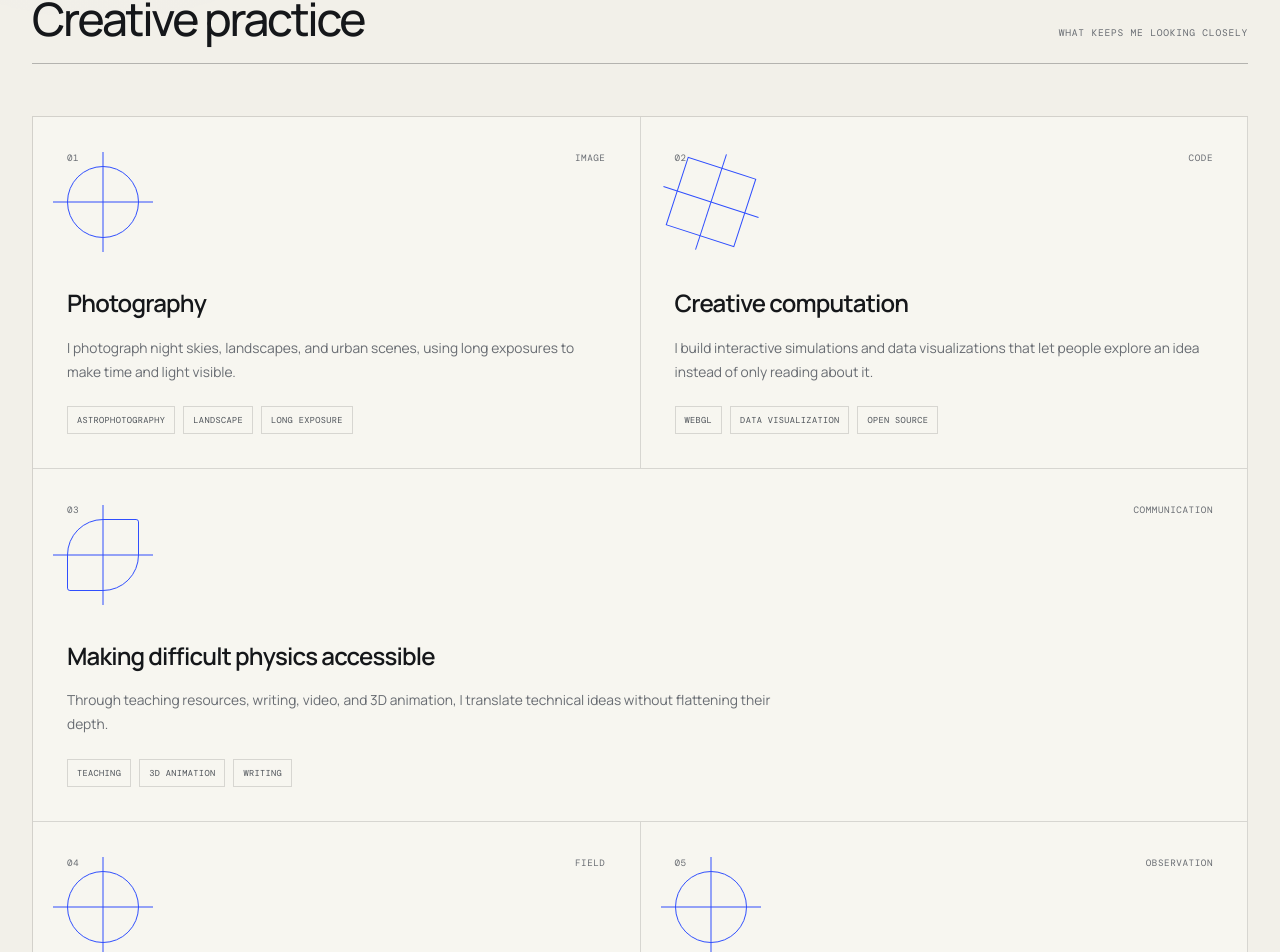
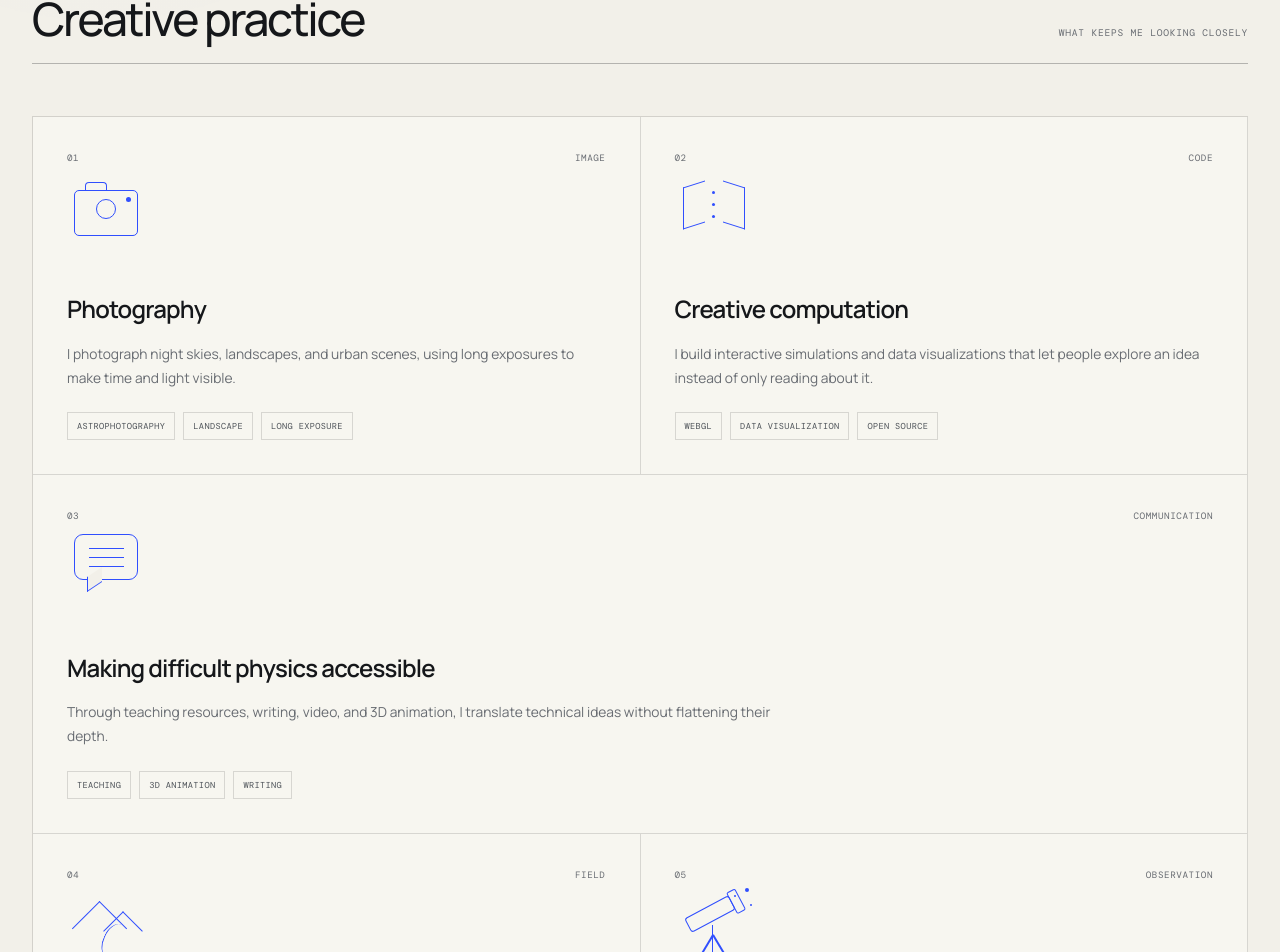
Before and after one commit to hyperfi/my-portfolio, a Vue app: page /hobbies in a window 1280 px wide. Shown: the part 842-1794 px from the top of the page. Built offline with nearby package versions, Linux system fonts and the light colour scheme; a web font is replaced by a local one.

Commit message:
Refactor code structure for improved readability and maintainability

```diff
--- a/src/style.css
+++ b/src/style.css
@@ -339,11 +339,11 @@ img { display: block; max-width: 100%; }
 }
 .section-heading-light .eyebrow, .section-heading-light > p { color: rgba(248,248,244,.62); }
 .simulation-grid {
-  display: grid; grid-template-columns: repeat(3, 1fr); gap: 1px; margin-top: 76px;
+  display: grid; grid-template-columns: repeat(2, 1fr); gap: 1px; margin-top: 76px;
   border: 1px solid rgba(248,248,244,.14); background: rgba(248,248,244,.14);
 }
 .simulation-card {
-  min-height: 548px; display: flex; flex-direction: column; padding: 24px;
+  min-height: 520px; display: flex; flex-direction: column; padding: 24px;
   background: var(--night); transition: background 220ms ease, transform 220ms ease;
 }
 .simulation-card:hover { background: var(--night-soft); transform: translateY(-4px); }
@@ -594,17 +594,87 @@ img { display: block; max-width: 100%; }
   font-family: 'DM Mono', monospace; font-size: .58rem; letter-spacing: .06em; text-transform: uppercase;
 }
 .practice-mark {
-  width: 72px; height: 72px; margin-top: auto; position: relative;
-  border: 1px solid var(--accent); border-radius: 50%;
+  width: 78px; height: 78px; margin-top: auto; position: relative; color: var(--accent);
 }
-.practice-mark::before, .practice-mark::after {
-  content: ''; position: absolute; inset: 50% auto auto 50%; background: var(--accent);
-  transform: translate(-50%,-50%);
+.practice-mark span, .practice-mark span::before, .practice-mark span::after {
+  position: absolute; box-sizing: border-box;
 }
-.practice-mark::before { width: 100px; height: 1px; }
-.practice-mark::after { width: 1px; height: 100px; }
-.practice-card:nth-child(2) .practice-mark { border-radius: 0; transform: rotate(18deg); }
-.practice-card:nth-child(3) .practice-mark { border-radius: 50% 4% 50% 4%; }
+.practice-mark span::before, .practice-mark span::after { content: ''; }
+
+.practice-mark--camera .practice-mark__primary {
+  inset: 24px 7px 8px; border: 1.5px solid currentColor; border-radius: 5px;
+}
+.practice-mark--camera .practice-mark__primary::before {
+  left: 10px; top: -9px; width: 22px; height: 9px; border: 1.5px solid currentColor;
+  border-bottom: 0; border-radius: 4px 4px 0 0;
+}
+.practice-mark--camera .practice-mark__primary::after {
+  left: 21px; top: 8px; width: 20px; height: 20px; border: 1.5px solid currentColor; border-radius: 50%;
+}
+.practice-mark--camera .practice-mark__secondary {
+  right: 14px; top: 31px; width: 5px; height: 5px; border-radius: 50%; background: currentColor;
+}
+
+.practice-mark--code .practice-mark__primary,
+.practice-mark--code .practice-mark__secondary {
+  top: 18px; width: 22px; height: 42px; border-block: 1.5px solid currentColor;
+}
+.practice-mark--code .practice-mark__primary {
+  left: 8px; border-left: 1.5px solid currentColor; transform: skewY(-18deg);
+}
+.practice-mark--code .practice-mark__secondary {
+  right: 8px; border-right: 1.5px solid currentColor; transform: skewY(18deg);
+}
+.practice-mark--code .practice-mark__tertiary {
+  left: 37px; top: 25px; width: 3px; height: 3px; border-radius: 50%; background: currentColor;
+  box-shadow: 0 12px 0 currentColor, 0 24px 0 currentColor;
+}
+
+.practice-mark--communication .practice-mark__primary {
+  inset: 9px 7px 23px; border: 1.5px solid currentColor; border-radius: 9px;
+}
+.practice-mark--communication .practice-mark__primary::after {
+  left: 12px; bottom: -8px; width: 15px; height: 15px; border-left: 1.5px solid currentColor;
+  border-bottom: 1.5px solid currentColor; background: var(--paper); transform: skewY(-34deg);
+}
+.practice-mark--communication .practice-mark__secondary {
+  left: 22px; top: 23px; width: 35px; height: 1px; background: currentColor;
+  box-shadow: 0 9px 0 currentColor, 0 18px 0 currentColor;
+}
+
+.practice-mark--mountain .practice-mark__primary {
+  left: 13px; top: 26px; width: 39px; height: 39px; border-left: 1.5px solid currentColor;
+  border-top: 1.5px solid currentColor; transform: rotate(45deg);
+}
+.practice-mark--mountain .practice-mark__secondary {
+  right: 8px; top: 34px; width: 28px; height: 28px; border-left: 1.5px solid currentColor;
+  border-top: 1.5px solid currentColor; transform: rotate(45deg);
+}
+.practice-mark--mountain .practice-mark__tertiary {
+  left: 36px; bottom: 2px; width: 22px; height: 36px; border-left: 1.5px solid currentColor;
+  border-radius: 50%; transform: rotate(24deg);
+}
+
+.practice-mark--telescope .practice-mark__primary {
+  left: 10px; top: 23px; width: 50px; height: 16px; border: 1.5px solid currentColor;
+  border-radius: 3px; transform: rotate(-28deg);
+}
+.practice-mark--telescope .practice-mark__primary::after {
+  right: -10px; top: -4px; width: 10px; height: 24px; border: 1.5px solid currentColor; border-radius: 2px;
+}
+.practice-mark--telescope .practice-mark__secondary {
+  left: 37px; top: 42px; width: 1.5px; height: 30px; background: currentColor;
+}
+.practice-mark--telescope .practice-mark__secondary::before,
+.practice-mark--telescope .practice-mark__secondary::after {
+  left: 0; top: 10px; width: 1.5px; height: 24px; background: currentColor; transform-origin: top;
+}
+.practice-mark--telescope .practice-mark__secondary::before { transform: rotate(31deg); }
+.practice-mark--telescope .practice-mark__secondary::after { transform: rotate(-31deg); }
+.practice-mark--telescope .practice-mark__tertiary {
+  right: 4px; top: 5px; width: 4px; height: 4px; border-radius: 50%; background: currentColor;
+  box-shadow: -12px 6px 0 -1px currentColor, 4px 15px 0 -1px currentColor;
+}
 .practice-card h3 {
   margin: 45px 0 13px; font-size: 1.5rem; font-weight: 600; letter-spacing: -.035em;
 }
--- a/src/views/Hobbies.vue
+++ b/src/views/Hobbies.vue
@@ -27,7 +27,11 @@
             <span>0{{ index + 1 }}</span>
             <span>{{ practice.type }}</span>
           </div>
-          <div class="practice-mark" aria-hidden="true"></div>
+          <div class="practice-mark" :class="`practice-mark--${practice.icon}`" aria-hidden="true">
+            <span class="practice-mark__primary"></span>
+            <span class="practice-mark__secondary"></span>
+            <span class="practice-mark__tertiary"></span>
+          </div>
           <h3>{{ practice.title }}</h3>
           <p>{{ practice.description }}</p>
           <div class="practice-tags">
@@ -149,30 +153,35 @@ const apps = [
 const practices = [
   {
     type: 'Image',
+    icon: 'camera',
     title: 'Photography',
     description: 'I photograph night skies, landscapes, and urban scenes, using long exposures to make time and light visible.',
     tags: ['Astrophotography', 'Landscape', 'Long exposure']
   },
   {
     type: 'Code',
+    icon: 'code',
     title: 'Creative computation',
     description: 'I build interactive simulations and data visualizations that let people explore an idea instead of only reading about it.',
     tags: ['WebGL', 'Data visualization', 'Open source']
   },
   {
     type: 'Communication',
+    icon: 'communication',
     title: 'Making difficult physics accessible',
     description: 'Through teaching resources, writing, video, and 3D animation, I translate technical ideas without flattening their depth.',
     tags: ['Teaching', '3D animation', 'Writing']
   },
   {
     type: 'Field',
+    icon: 'mountain',
     title: 'Hiking and the outdoors',
     description: 'Mountain trails offer a slower mode of observation: long horizons, changing systems, and space to think clearly.',
     tags: ['Mountains', 'Exploration', 'Landscape']
   },
   {
     type: 'Observation',
+    icon: 'telescope',
     title: 'Amateur astronomy',
     description: 'Stargazing reconnects formal physics with the direct experience of scale, uncertainty, and wonder.',
     tags: ['Night sky', 'Telescopes', 'Cosmos']
--- a/src/views/Home.vue
+++ b/src/views/Home.vue
@@ -101,7 +101,7 @@
             <span class="eyebrow">Open computational lab</span>
             <h2>Theory you can<br>interact with.</h2>
           </div>
-          <p>Browser-based scientific tools for exploring how nuclear and quantum systems behave.</p>
+          <p>Browser-based scientific tools for exploring nuclear, quantum, and atmospheric systems.</p>
         </div>
 
         <div class="simulation-grid">
@@ -127,7 +127,7 @@
             </figure>
             <h3>{{ simulation.title }}</h3>
             <p>{{ simulation.description }}</p>
-            <span class="card-link">Launch simulation ↗</span>
+            <span class="card-link">{{ simulation.cta || 'Launch simulation' }} ↗</span>
           </a>
         </div>
       </div>
@@ -200,6 +200,15 @@ const simulations = [
     url: 'https://hyperfi.github.io/PES-Visualizer/',
     thumbnail: '/images/demos/pes-visualizer.png',
     thumbnailAlt: 'Strutinsky shell correction and potential energy surface dashboard'
+  },
+  {
+    domain: 'Atmospheric modeling',
+    title: 'WRF Code Atlas',
+    description: 'Trace namelist options into Registry rules, runtime branches, routines, state fields, and the exact WRF source behind each claim.',
+    url: 'https://hyperfi.github.io/WRF_Atlas/#/',
+    thumbnail: '/images/demos/wrf-atlas.png',
+    thumbnailAlt: 'WRF Code Atlas overview showing source navigation, configuration questions, and a canonical physics trace',
+    cta: 'Open source atlas'
   }
 ]
 </script>
```
Also changed, not shown: public/images/demos/wrf-atlas.png (added).
